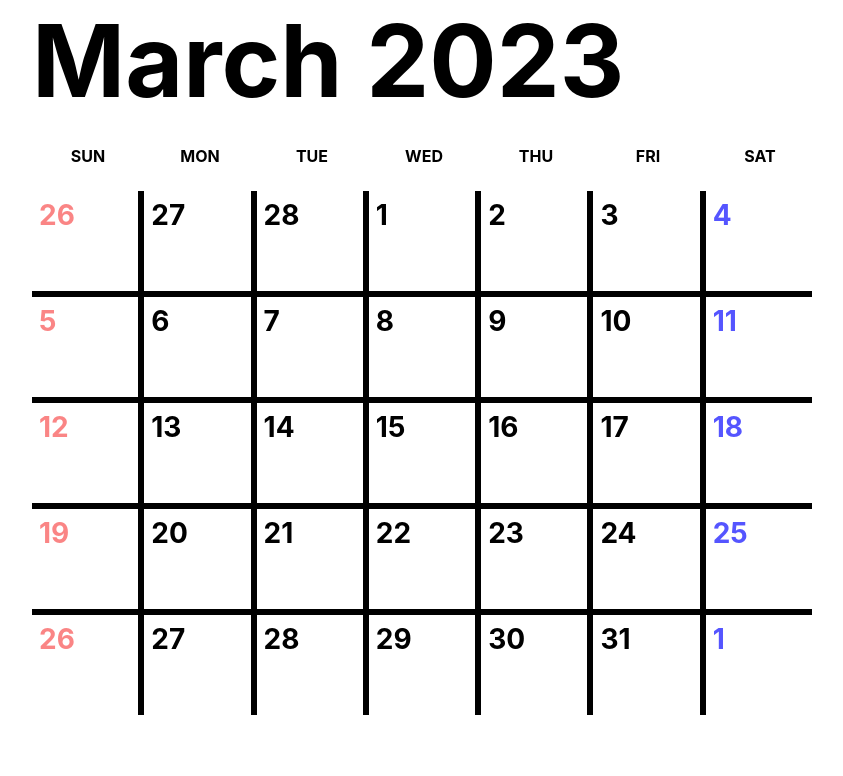
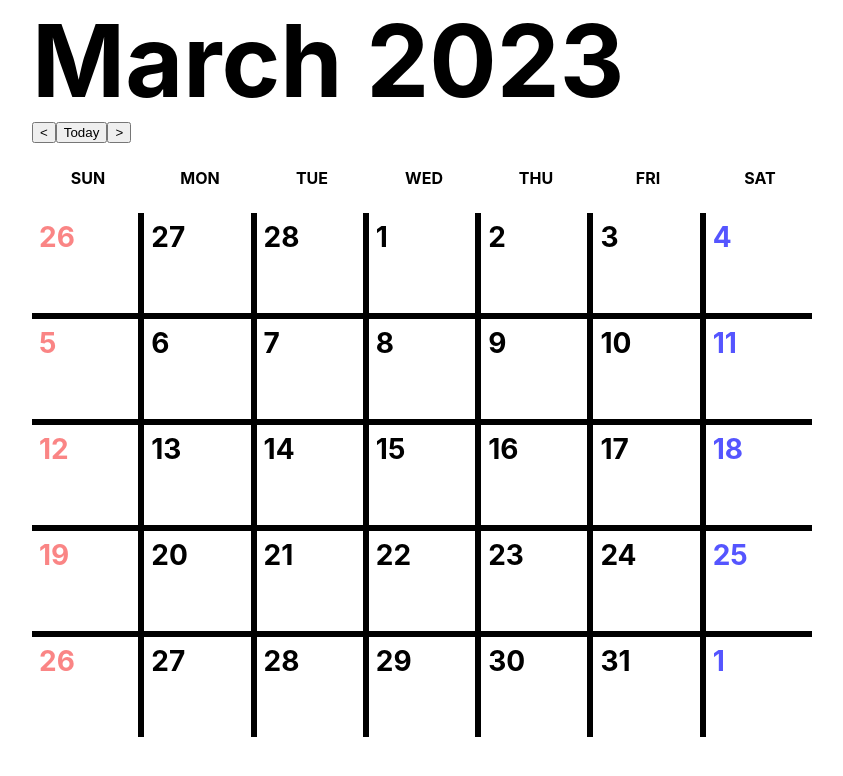
Before and after one commit to UlsanBigDev/ChunMa, a React (Create React App) app: page / in a window 1280 px wide. Shown: the top 776 px of the page, without its empty margins (216-1059 px from the left). Built offline with nearby package versions, Linux system fonts and the light colour scheme.

Commit message:
월과 년

```diff
--- a/src/component/DayInfo.tsx
+++ b/src/component/DayInfo.tsx
@@ -11,7 +11,7 @@ function ListItem(props : IListItem){
     return (
         <div className="todo-line">
             <input type="checkbox" onChange={(e)=>{setIsChecked(e.target.checked);}}/>
-            <p style={isChecked ? {textDecoration: "text-through"} : {textDecoration:"none"}}>{props.text}</p>
+            <p style={isChecked ? {textDecorationLine: "line-through"} : {textDecorationLine:"none"}}>{props.text}</p>
         </div>
     );
 }
--- a/src/page/Calendar.tsx
+++ b/src/page/Calendar.tsx
@@ -13,7 +13,7 @@ function Calendar(props : {setModal:Function}) {
   function Day(props : IDay) {
     return <div className='day' onClick={()=>{props.clickEvent(props.day)}}><p>{ props.day }</p></div>;
   }
-  const monthTemp = ["January","Feburary","March","April","June","July","Agust","September","October","November","December"];
+  const monthTemp = ["January","Feburary","March","April","May","June","July","Agust","September","October","November","December"];
   const dayTemp = ["SUN","MON","TUE","WED","THU","FRI","SAT"];
 
     // 이전 달의 마지막 날 날짜와 요일 구하기
@@ -25,16 +25,19 @@ function Calendar(props : {setModal:Function}) {
     let firstDay = new Date(prevYear,prevMonth,1).getDay();
     let lastDate = new Date(prevYear,prevMonth+1,0).getDate();
 
+    let [updateMonth, setUpdateMonth] = useState(prevMonth);
+    let [updateYear, setUpdateYear] = useState(prevYear);
+
     // 저번 달의 마지막 날짜(전 달의 날짜를 표기하기 위해서)
     let previousmonth = new Date(prevYear,prevMonth,0).getDate();
 
     console.log(lastDate, prevYear, monthTemp[prevMonth], prevDate, dayTemp[prevDay]);
 
-    let weekNum = Math.ceil((firstDay + lastDate) / 7); //prevDay -> firstDay 진짜 바본가
+    let weekNum = Math.ceil((firstDay + lastDate) / 7); //prevDay -> firstDay
 
     function openModal(day : number) {
       // setModalComponet();
-      props.setModal(<DayInfo year = {prevYear} month = {prevMonth+1} day={day}/>);
+      props.setModal(<DayInfo year = {updateYear} month = {updateMonth+1} day={day}/>);
     }
 
     const arr=[];
@@ -59,11 +62,41 @@ function Calendar(props : {setModal:Function}) {
     }
     const weekArr = ["SUN", "MON", "TUE", "WED", "THU", "FRI", "SAT"]
 
-    // console.log(arrWeek);
+    // ---------추가된 코드----------(달(O), 년, 일(O), openModal 수정)
+    // 이전 달 버튼을 눌렀을 때 작동하는 함수
+    function beforemonth() {
+      if (updateMonth < 1) {
+        updateMonth = 12;
+        setUpdateYear(updateYear - 1)
+      }
+      setUpdateMonth(updateMonth - 1)
+    }
+
+    // 다음 달 버튼을 눌렀을 때 작동하는 함수
+    function frontmonth() {
+      if (updateMonth > 10) {
+        updateMonth = -1;
+        setUpdateYear(updateYear + 1)
+      }
+      setUpdateMonth(updateMonth + 1)
+    }
+
+    // 오늘 날짜로 돌아오는 함수
+    function today() {
+      setUpdateMonth(prevMonth);
+      setUpdateYear(prevYear);
+    }
+
     return (
       <div>
         <div className='month'>
-          <p>{monthTemp[prevMonth]} {prevYear}</p>
+          <p>{monthTemp[updateMonth]} {updateYear}</p>
+      </div>
+      {/* 추가된 코드 */}
+      <div className='MonthMove'>
+          <button onClick={()=>{beforemonth()}}> &lt; </button>
+          <button onClick={() => {today()}}> Today </button>
+          <button onClick={() => {frontmonth()}}> &gt; </button>
       </div>
       <div className='week'>
         {weekArr.map((arr, index)=>{
--- a/src/page/Modal.tsx
+++ b/src/page/Modal.tsx
@@ -2,11 +2,6 @@ import React, {useEffect, useRef, useState} from 'react';
 import '../App.css';
 
 function Modal(props : IModal) {
-
-    const [isModal, setIsModal] = useState<boolean>(false);
-    const toggleModal = () => {
-        setIsModal(!isModal);
-    };
 
     return (
         <div>
```
